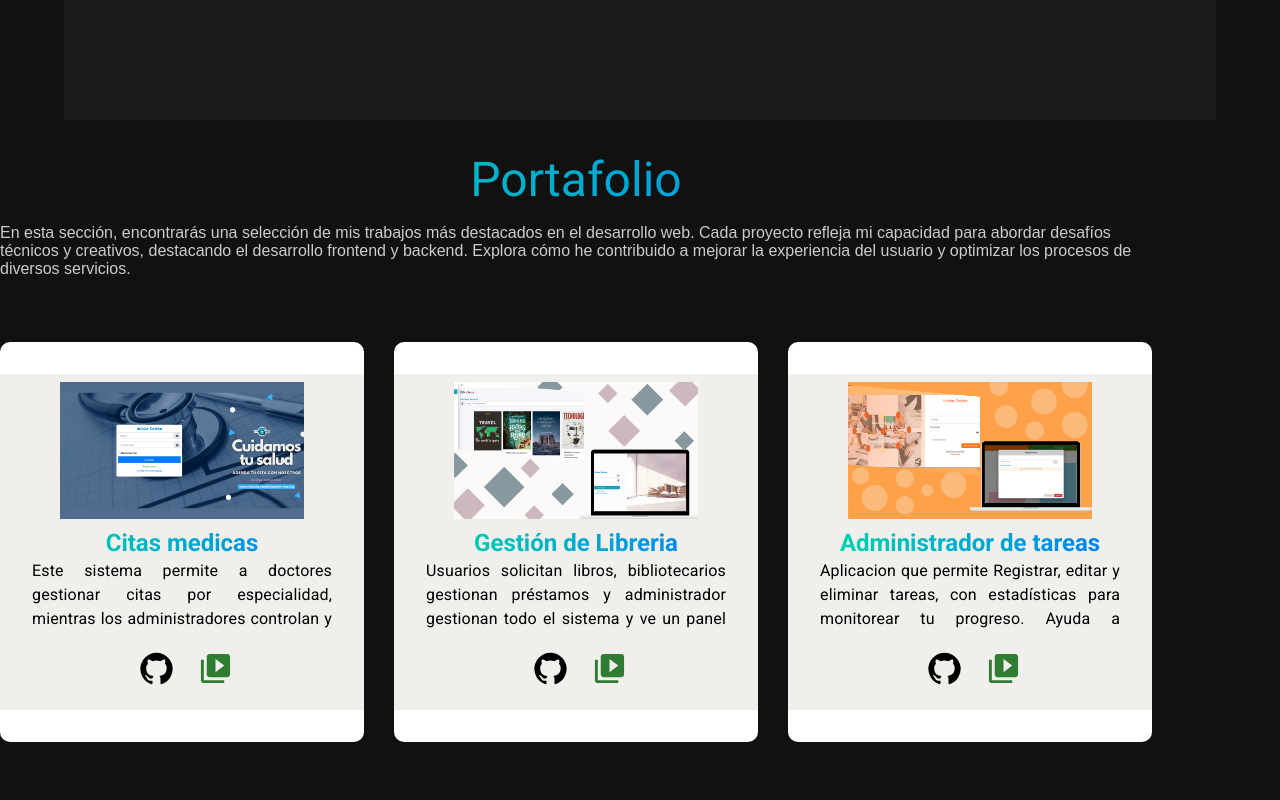
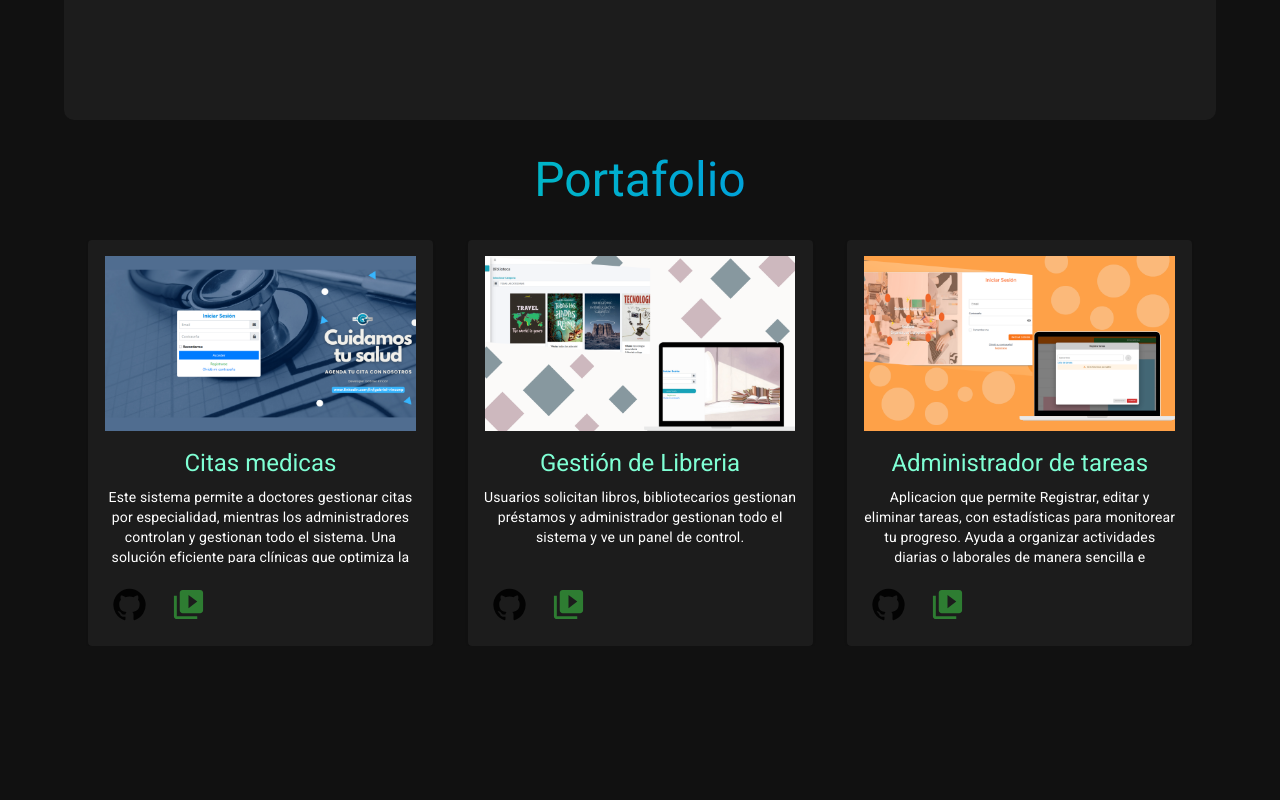
Before and after one commit to gab0-developer/my-portfolio, a React (Vite) app: page / in a window 1280 px wide. Shown: the part 1480-2280 px from the top of the page. Built offline with nearby package versions, Linux system fonts and the light colour scheme.

Commit message:
style: Eliminacion de estilo

```diff
--- a/src/Page/proyectos/Proyectos.css
+++ b/src/Page/proyectos/Proyectos.css
@@ -1,7 +1,39 @@
+.container-proyectos{
+    width: 100%;
+    margin: auto;
+}
+.section .container-proyectos .container-swiper-proyectos{
+    width: 100%;
+    height: 100vh;
+    text-align: justify;
+    display: flex;
+    align-items: center;
+}
+/* Elimina el fondo blanco del contenedor Swiper */
+.swiper {
+  background: transparent !important;
+}
 
-.container-swiper-proyectos{
-    width: 100%;
-    height: 50vh;
+/* Hace transparente cada slide */
+.swiper-slide {
+  background: transparent !important;
+}
+
+/* Opcional: personaliza la paginación */
+.swiper-pagination-bullet {
+  background: #fff;
+  opacity: 0.5;
+}
+
+.swiper-pagination-bullet-active {
+  background: #1791a7;
+  opacity: 1;
+}
+
+/* Opcional: personaliza las flechas de navegación */
+.swiper-button-next,
+.swiper-button-prev {
+  color: #1976d2 !important;
 }
 @media (max-width: 430px) {
     .container-proyectos .title-proyectos #text-titles-subtitles{
--- a/src/Page/proyectos/Proyectos.jsx
+++ b/src/Page/proyectos/Proyectos.jsx
@@ -1,5 +1,4 @@
-import React from 'react';
-import { Box, Typography } from '@mui/material';
+import { Box, Container, Typography } from '@mui/material';
 import './Proyectos.css'
 import img from "../../assets/img/Exportar_img_all";
 
@@ -20,7 +19,8 @@ function Proyectos() {
 
   return (
     <>
-      <Box component='div' id='proyecto' className='section container-proyectos' sx={{ minHeight: '100vh', scrollMarginTop: '64px' }}
+      <Container maxWidth="xl">
+        <Box component='div' id='proyecto' className='section container-proyectos' sx={{ minHeight: '100vh', scrollMarginTop: '64px'}}
           data-aos="fade-down"
           data-aos-easing="linear"
           data-aos-duration="1500"
@@ -29,14 +29,11 @@ function Proyectos() {
             <Typography variant="h3" id='text-titles-subtitles' sx={{py:'1rem',textAlign:'center'}}>
               Portafolio
             </Typography>
-          <Typography variant="p" className='description-proyecto' sx={{color:'#ccc',textAlign:'justify',py:'3rem'}}>
-          En esta sección, encontrarás una selección de mis trabajos más destacados en el desarrollo web. Cada proyecto refleja mi capacidad para abordar desafíos técnicos y creativos, destacando el desarrollo frontend y backend. Explora cómo he contribuido a mejorar la experiencia del usuario y optimizar los procesos de diversos servicios.
-          </Typography>
           </Box>
-        <Box component='div' className='container-swiper-proyectos' sx={{textAlign:'justify',py:'3rem'}}>
+          <Box component='div' className='container-swiper-proyectos'>
             <Swiper
               slidesPerView={3}
-            spaceBetween={30}
+              spaceBetween={20}
               pagination={{
                 clickable: true,
                 renderBullet: function (index, className) {
@@ -80,7 +77,7 @@ function Proyectos() {
                 },
               }}
             >
-            <SwiperSlide>
+              <SwiperSlide className='SwiperSlide'>
                 <Cards
                   img={img.citas_medicas}
                   title={'Citas medicas'}
@@ -90,7 +87,7 @@ function Proyectos() {
                   urlDemo='https://youtu.be/wHxD3mhheEg'
                 />
               </SwiperSlide>
-            <SwiperSlide>
+              <SwiperSlide className='SwiperSlide'>
                 <Cards
                   img={img.gestion_libreria}
                   title={'Gestión de Libreria'}
@@ -100,7 +97,7 @@ function Proyectos() {
                   urlDemo='https://youtu.be/EfpxhcAUgXM'
                 />
               </SwiperSlide>
-            <SwiperSlide>
+              <SwiperSlide className='SwiperSlide'>
                 <Cards
                   img={img.administradorTareas}
                   title={'Administrador de tareas'}
@@ -113,6 +110,7 @@ function Proyectos() {
             </Swiper>
           </Box>
         </Box>
+      </Container>
     </>
   )
 }
--- a/src/components/Cards.jsx
+++ b/src/components/Cards.jsx
@@ -1,23 +1,28 @@
-import React from 'react'
+import Card from '@mui/material/Card';
+import CardActions from '@mui/material/CardActions';
+import CardContent from '@mui/material/CardContent';
 import { Box,Button, IconButton, Tooltip, Typography } from '@mui/material'
 import { GitHub, VideoLibrary } from '@mui/icons-material';
 // img.foto_perfil
 
 
-
+// {img,title,description,github,urlGithub,urlDemo}
 function Cards({img,title,description,github,urlGithub,urlDemo}) {
   return (
     <>
-        <Box component='div' className='container-card' sx={{p:'0.5rem',backgroundColor:'#F1EFEC'}}>
-            <Box component='div' className='card'>
-                <Box component='div' className='card-img' sx={{display:'flex',alignItems:'center',justifyContent:'center',backgroundColor:'#F1EFEC',width:'70%',margin:'auto'}}>
+        <Card sx={{ maxWidth: 345,paddingTop:2,background:'#1c1c1c'}}>
+            <Box component='div' className='card-img' sx={{display:'flex',alignItems:'center',justifyContent:'center',backgroundColor:'#F1EFEC',width:'90%',margin:'auto'}}>
                     <img src={img} alt="" style={{width:'100%'}} />
-                </Box>
-                <Box component='div' className='card-content' sx={{height:'100px',overflow:'auto',p:'0.5rem'}}>
-                    <Typography variant="h5" id='text-titles-subtitles'><strong>{title}</strong></Typography>
-                    <Typography variant="body1" sx={{textAlign:'justify',px:'1rem'}}>{description}</Typography>
-                </Box>
             </Box>
+            <CardContent sx={{ height:'100px',overflow:'auto', }}>
+                <Typography gutterBottom variant="h5" component="div" sx={{color:'aquamarine'}}>
+                {title}
+                </Typography>
+                <Typography variant="body2" sx={{ color: '#fff',height:'100px',overflow:'auto'}}>
+                {description}
+                </Typography>
+            </CardContent>
+            <CardActions>
                 {
                     github === true ? (
                         <Box component='div' className='card-btn' sx={{display:'flex',alignItems:'center',justifyContent:'center',my:'0.5rem'}}>
@@ -52,7 +57,7 @@ function Cards({img,title,description,github,urlGithub,urlDemo}) {
 
                         <Box component='div' className='card-btn' sx={{display:'flex',alignItems:'center',justifyContent:'center'}}>
                             <Box component='div' className='card-content'>
-                                <Button variant="contained" color="success">
+                                <Button  size="small" variant="contained" color="success">
                                     Ver
                                 </Button>
                             </Box>
@@ -61,8 +66,10 @@ function Cards({img,title,description,github,urlGithub,urlDemo}) {
 
 
                 }
-
-        </Box>
+                {/* <Button size="small">Share</Button>
+                <Button size="small">Learn More</Button> */}
+            </CardActions>
+        </Card>
     </>
   )
 }
--- a/src/index.css
+++ b/src/index.css
@@ -18,12 +18,14 @@ a{
     width: 90%;
     margin: auto;
     height: 100vh;
+    border-radius: 10px;
 }
 .section{
     width: 90%;
     margin: auto;
     height: 100vh;
-    margin: 1rem 0;
+    margin-top: 0.5rem;
+    margin-bottom: 0.5rem;
 }
 #text-titles-subtitles{
     background-image: var(--color-text-image);
```
Lines whose indentation alone changed are shown as unchanged.
